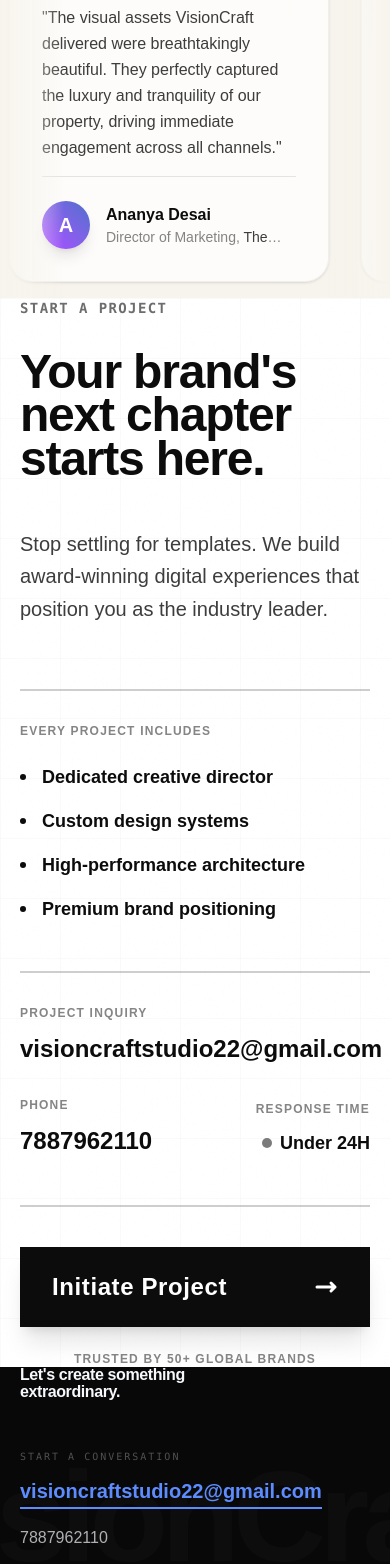
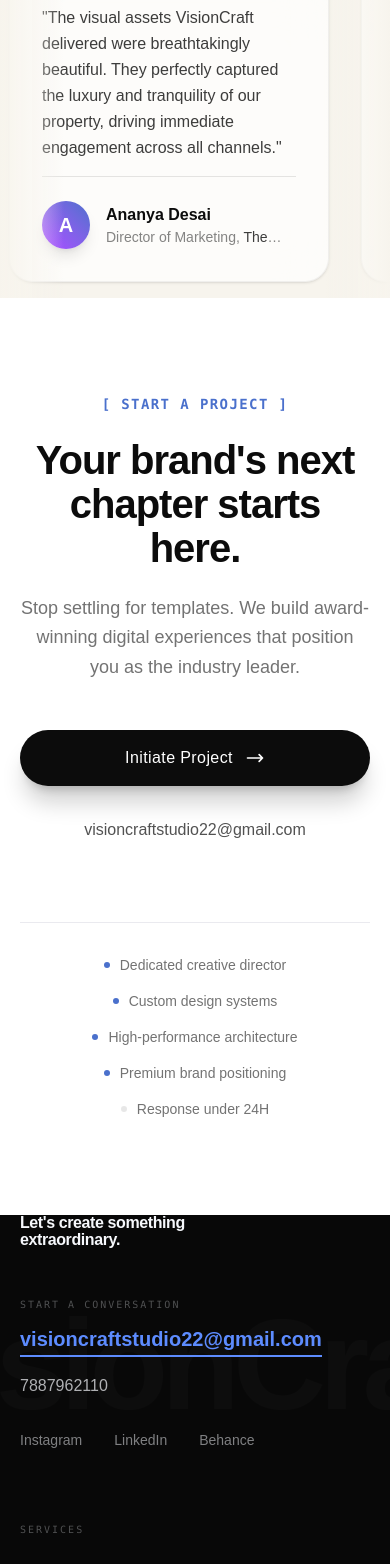
Before and after one commit to saurabhhumane125/visioncraft, a Next.js app: page / in a window 390 px wide. Shown: the part 7564-9128 px from the top of the page. Built offline with nearby package versions, Linux system fonts and the light colour scheme; a web font is replaced by a local one.

Commit message:
style: redesign FinalCTA into a space-optimized, centered layout

```diff
--- a/components/sections/FinalCTA.tsx
+++ b/components/sections/FinalCTA.tsx
@@ -42,129 +42,65 @@ export function FinalCTA() {
     <>
       <section
         id="contact"
-        className="relative bg-white text-neutral-950 overflow-hidden"
-        style={{
-          paddingTop: "var(--space-section-normal)",
-          paddingBottom: "var(--space-section-normal)",
-        }}
+        className="relative bg-white text-neutral-950 overflow-hidden py-24 md:py-32"
         aria-label="Call to action"
       >
-        {/* Subtle noise */}
-        <div className="absolute inset-0 grain pointer-events-none opacity-30" />
+        <div className="relative z-10 mx-auto max-w-4xl w-full px-5 md:px-10 text-center flex flex-col items-center">
 
-        {/* Grid overlay for texture */}
-        <div
-          className="absolute inset-0 pointer-events-none opacity-10"
-          style={{
-            backgroundImage: `linear-gradient(rgba(10, 14, 31, 0.2) 1px, transparent 1px), linear-gradient(90deg, rgba(10, 14, 31, 0.2) 1px, transparent 1px)`,
-            backgroundSize: "60px 60px",
-          }}
-        />
+          <span className="text-electric-dark text-sm font-mono tracking-widest mb-6 block uppercase font-bold">
+            [ Start a Project ]
+          </span>
 
-        <div className="relative z-10 mx-auto max-w-[1440px] w-full px-5 md:px-10 lg:px-16">
+          <h2
+            className="font-display font-bold tracking-tight leading-[1.1] mb-6 text-neutral-950"
+            style={{ fontSize: "clamp(2.5rem, 5vw, 4.5rem)" }}
+          >
+            Your brand's next chapter starts here.
+          </h2>
 
-          {/* Main Grid Setup */}
-          <div className="grid grid-cols-1 lg:grid-cols-12 gap-y-16 lg:gap-8 items-start">
-
-            {/* Left Column: Huge typography (col 1-7) */}
-            <div className="lg:col-span-7 flex flex-col justify-between">
-              <div>
-                <span className="text-neutral-950/60 text-sm font-mono tracking-widest mb-8 block uppercase font-bold">
-                  Start a Project
-                </span>
-                <h2
-                  className="font-display font-bold tracking-tight leading-[0.9] mb-12"
-                  style={{ fontSize: "clamp(3rem, 6.5vw, 8rem)" }}
-                >
-                  Your brand's
-                  <br />
-                  next chapter
-                  <br />
-                  starts here.
-                </h2>
-                <p className="text-neutral-950/80 text-xl md:text-2xl leading-relaxed max-w-lg font-medium">
+          <p className="text-neutral-500 text-lg md:text-xl leading-relaxed max-w-2xl font-medium mb-12">
             Stop settling for templates. We build award-winning digital experiences that position you as the industry leader.
           </p>
-              </div>
+
+          <div className="flex flex-col sm:flex-row items-center gap-4 w-full sm:w-auto">
+            <motion.button
+              onClick={() => setIsModalOpen(true)}
+              whileHover={{ scale: 1.02 }}
+              whileTap={{ scale: 0.98 }}
+              className="w-full sm:w-auto flex items-center justify-center gap-3 bg-neutral-950 text-white h-14 px-8 rounded-full font-medium tracking-wide shadow-xl shadow-neutral-950/20 hover:bg-neutral-800 transition-all"
+            >
+              Initiate Project
+              <svg className="w-5 h-5" fill="none" viewBox="0 0 24 24" stroke="currentColor" strokeWidth={2}>
+                <path strokeLinecap="round" strokeLinejoin="round" d="M17 8l4 4m0 0l-4 4m4-4H3" />
+              </svg>
+            </motion.button>
+
+            <a
+              href="mailto:visioncraftstudio22@gmail.com"
+              className="w-full sm:w-auto flex items-center justify-center h-14 px-8 font-medium text-neutral-600 hover:text-neutral-950 hover:bg-neutral-100 rounded-full transition-colors"
+            >
+              visioncraftstudio22@gmail.com
+            </a>
           </div>
 
-            {/* Right Column: Editorial details (col 9-12) */}
-            <div className="lg:col-span-4 lg:col-start-9 flex flex-col">
-
-              {/* Value Props / Benefits */}
-              <div className="border-t-2 border-neutral-950/20 pt-8 pb-12">
-                <h3 className="text-xs font-bold uppercase tracking-widest mb-6 text-neutral-950/50">Every Project Includes</h3>
-                <ul className="space-y-4">
+          <div className="mt-16 md:mt-24 w-full pt-8 border-t border-neutral-200 flex flex-wrap justify-center gap-x-8 gap-y-4 text-sm font-medium text-neutral-500">
             {[
               "Dedicated creative director",
               "Custom design systems",
               "High-performance architecture",
               "Premium brand positioning"
             ].map((item, i) => (
-                    <li key={i} className="flex items-center gap-4 font-bold text-lg text-neutral-950">
-                      <span className="w-1.5 h-1.5 bg-neutral-950 rounded-full" />
+              <span key={i} className="flex items-center gap-2.5">
+                <div className="w-1.5 h-1.5 rounded-full bg-electric-dark" />
                 {item}
-                    </li>
+              </span>
             ))}
-                </ul>
+            <span className="flex items-center gap-2.5">
+              <div className="w-1.5 h-1.5 rounded-full bg-neutral-300 animate-pulse" />
+              Response under 24H
+            </span>
           </div>
 
-              {/* Contact Details */}
-              <div className="border-t-2 border-neutral-950/20 pt-8 pb-12 flex flex-col gap-8">
-                <div>
-                  <span className="block text-xs uppercase tracking-widest font-bold mb-3 text-neutral-950/50">Project Inquiry</span>
-                  <a href="mailto:visioncraftstudio22@gmail.com" className="text-2xl font-bold hover:opacity-70 transition-opacity link-underline">
-                    visioncraftstudio22@gmail.com
-                  </a>
-                </div>
-
-                <div className="flex justify-between items-end">
-                  <div>
-                    <span className="block text-xs uppercase tracking-widest font-bold mb-3 text-neutral-950/50">Phone</span>
-                    <p className="text-2xl font-bold">
-                      7887962110
-                    </p>
-                  </div>
-                  <div className="text-right">
-                    <span className="block text-xs uppercase tracking-widest font-bold mb-3 text-neutral-950/50">Response Time</span>
-                    <p className="text-lg font-bold flex items-center gap-2 justify-end">
-                      <span className="w-2.5 h-2.5 rounded-full bg-neutral-950 animate-pulse" />
-                      Under 24H
-                    </p>
-                  </div>
-                </div>
-              </div>
-
-              {/* CTA Button */}
-              <div className="border-t-2 border-neutral-950/20 pt-10">
-                <motion.button
-                  onClick={() => setIsModalOpen(true)}
-                  whileHover={{ scale: 1.02 }}
-                  whileTap={{ scale: 0.98 }}
-                  className="w-full flex items-center justify-between bg-neutral-950 text-white h-20 px-8 font-display text-2xl font-bold tracking-wide transition-all shadow-xl hover:bg-neutral-900"
-                >
-                  <span>Initiate Project</span>
-                  <svg
-                    className="w-6 h-6"
-                    fill="none"
-                    viewBox="0 0 24 24"
-                    stroke="currentColor"
-                    strokeWidth={3}
-                  >
-                    <path
-                      strokeLinecap="round"
-                      strokeLinejoin="round"
-                      d="M17 8l4 4m0 0l-4 4m4-4H3"
-                    />
-                  </svg>
-                </motion.button>
-                <p className="text-center text-xs font-bold uppercase tracking-widest mt-6 text-neutral-950/50">
-                  Trusted by 50+ global brands
-                </p>
-              </div>
-
-            </div>
-          </div>
         </div>
       </section>
 
```
Lines whose indentation alone changed are shown as unchanged.
